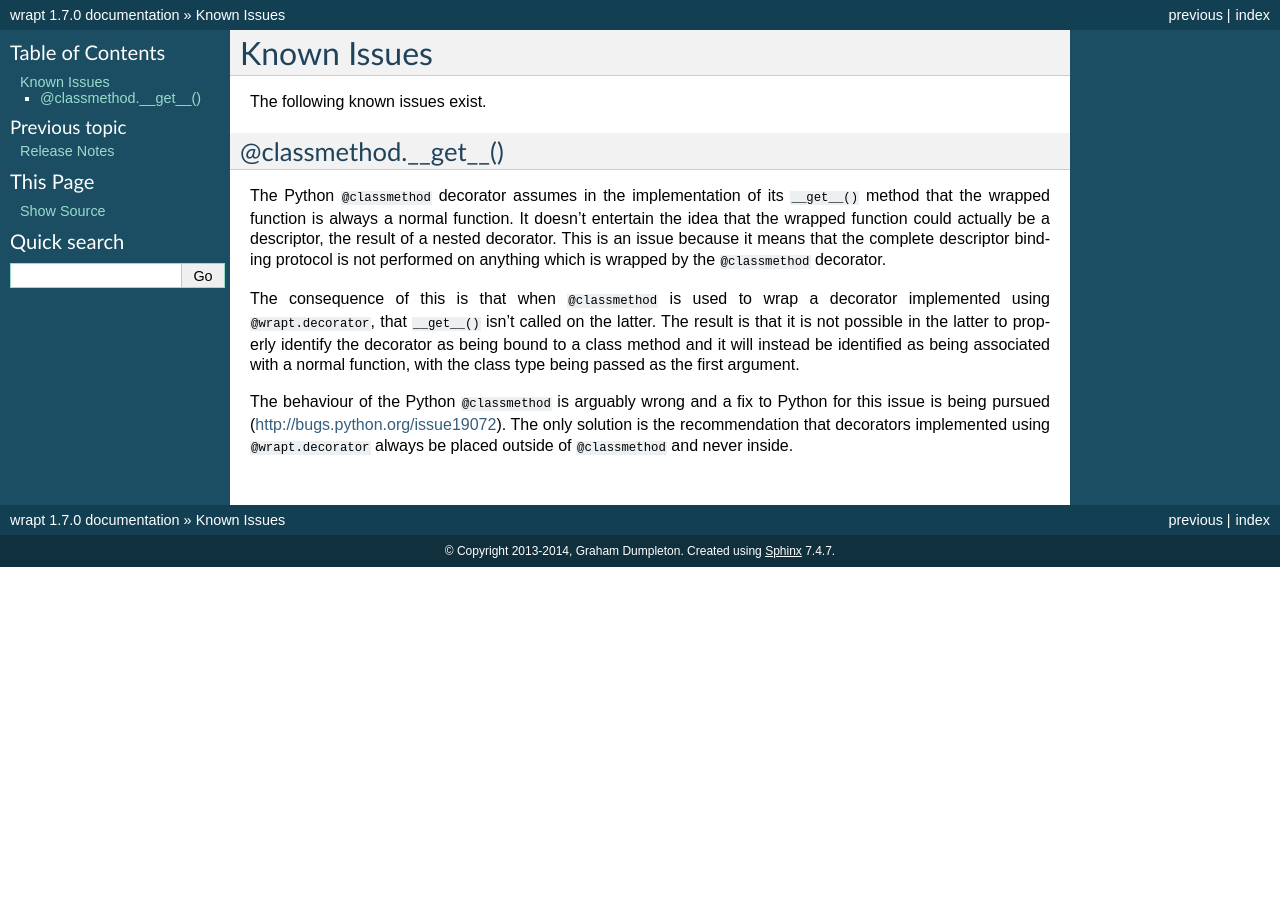
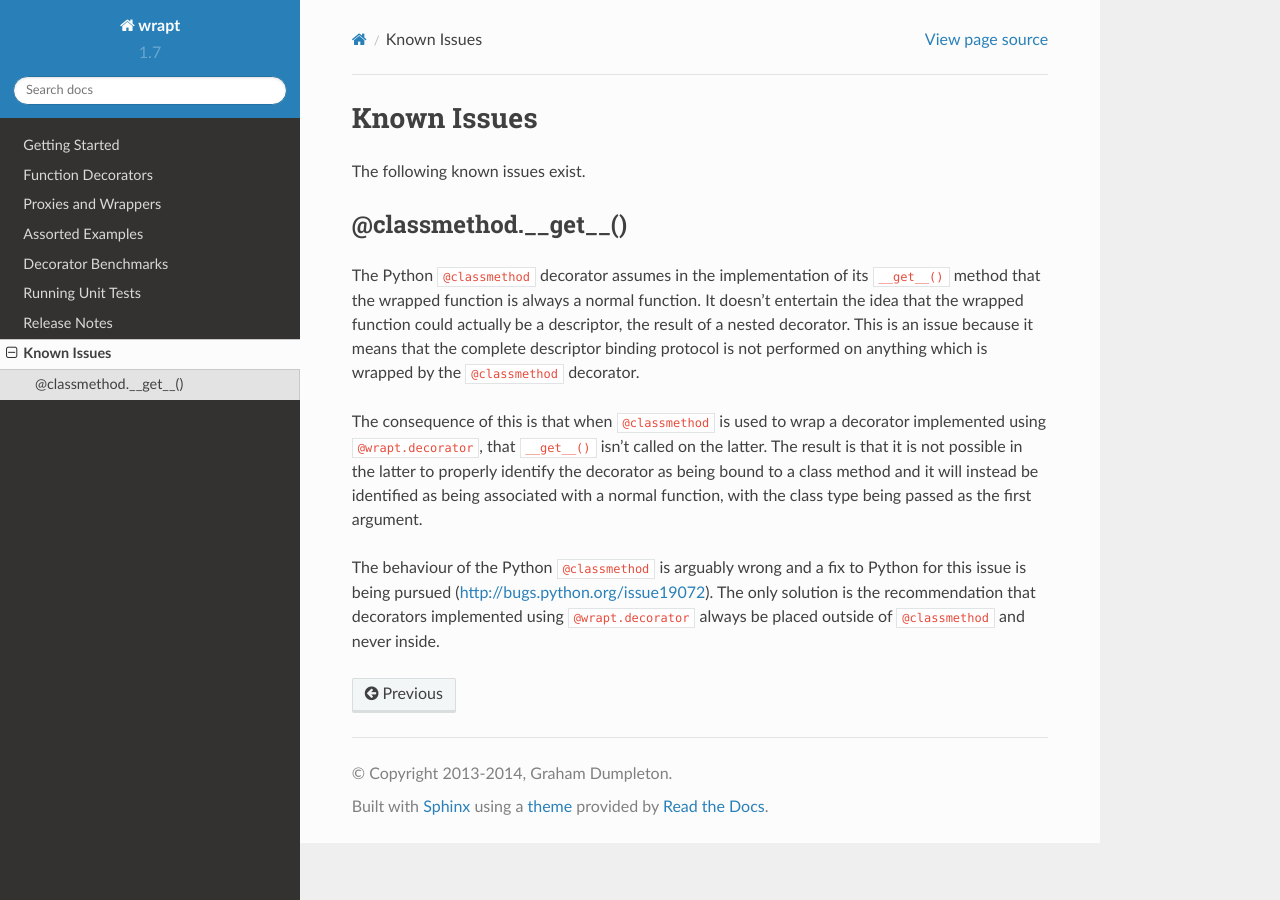
Before and after one commit to GrahamDumpleton/wrapt, a Sphinx documentation site: the page built from docs/issues.rst, in a window 1280 px wide. Built offline with Sphinx 7.4.7 and the Read the Docs theme 2.0.0, drawn with Linux system fonts in a browser that asks for light colours.

Commit message:
Use ReadTheDocs theme when generating documentation locally.

```diff
--- a/docs/conf.py
+++ b/docs/conf.py
@@ -94,7 +94,14 @@ pygments_style = 'sphinx'
 
 # The theme to use for HTML and HTML Help pages.  See the documentation for
 # a list of builtin themes.
-html_theme = 'default'
+
+on_rtd = os.environ.get('READTHEDOCS', None) == 'True'
+if on_rtd:
+    html_theme = 'default'
+else:
+    import sphinx_rtd_theme
+    html_theme = 'sphinx_rtd_theme'
+    html_theme_path = [sphinx_rtd_theme.get_html_theme_path()]
 
 # Theme options are theme-specific and customize the look and feel of a theme
 # further.  For a list of options available for each theme, see the
```
